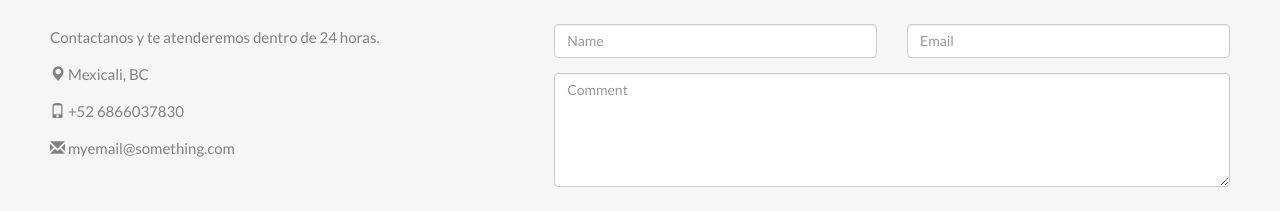
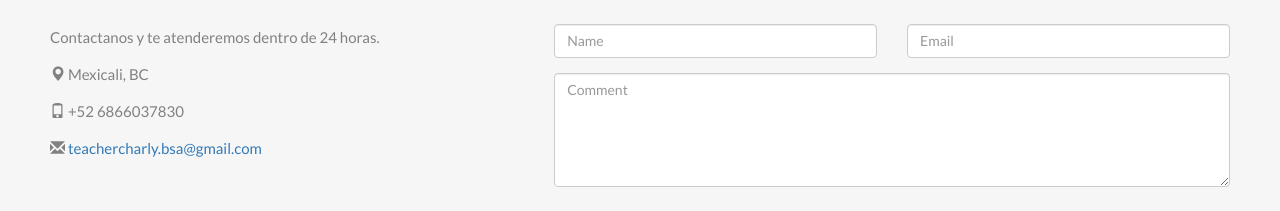
Before and after one commit to borregs/BrightStar, a plain HTML site: page index.html in a window 1280 px wide. Shown: the part 3720-3931 px from the top of the page. Drawn offline with nearby package versions, Linux system fonts and the light colour scheme.

Commit message:
Update index.html
added mailto link

```diff
--- a/index.html
+++ b/index.html
@@ -465,7 +465,7 @@
       <p>Contactanos y te atenderemos dentro de 24 horas.</p>
       <p><span class="glyphicon glyphicon-map-marker"></span> Mexicali, BC</p>
       <p><span class="glyphicon glyphicon-phone"></span> +52 6866037830</p>
-      <p><span class="glyphicon glyphicon-envelope"></span> myemail@something.com</p>
+      <p><span class="glyphicon glyphicon-envelope"></span><a href="mailto:teachercharly.bsa@gmail.com"> teachercharly.bsa@gmail.com</a></p>
     </div>
     <div class="col-sm-7 slideanim">
       <div class="row">
```
